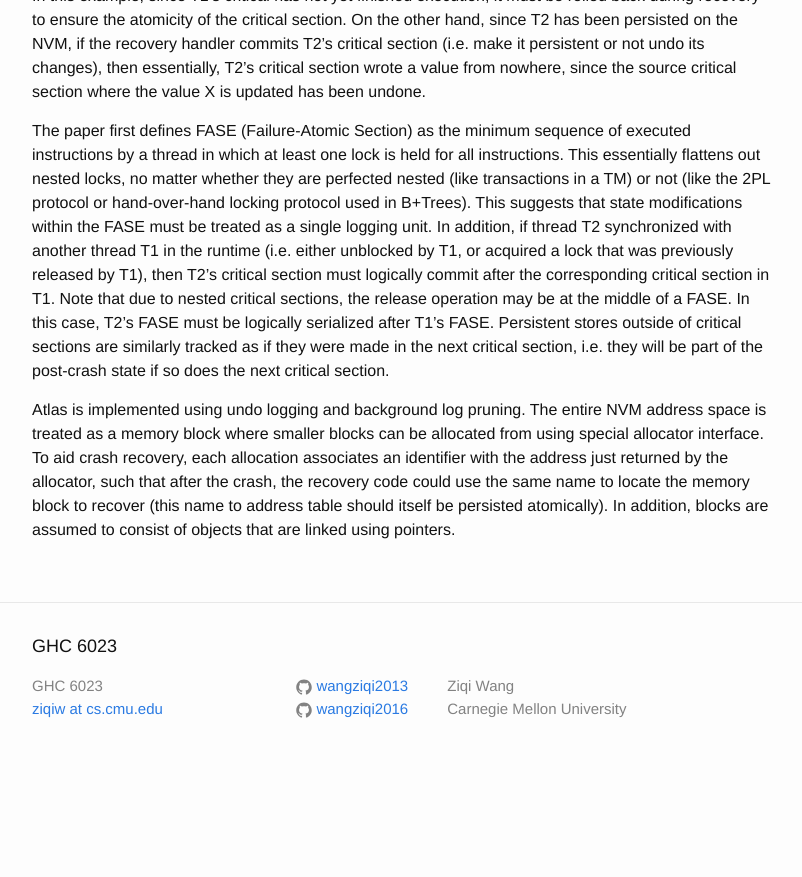
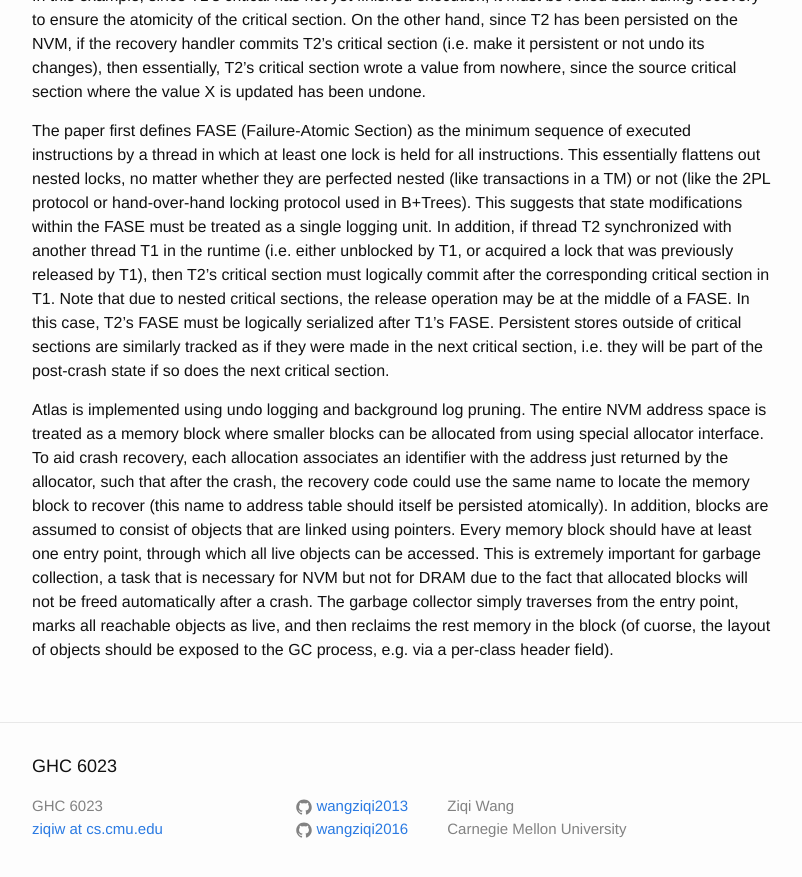
Before and after one commit to wangziqi2013/wangziqi2013.github.io, a Jekyll site: the page built from _posts/2019-08-04-atlas.markdown, in a window 1280 px wide and 900 px high, scrolled down 940 px. Shown: the top 877 px of the window, without its empty margins (238-1040 px from the left). Built offline with Jekyll 4.4.1, drawn with Linux system fonts in a browser that asks for light colours; before the commit the page ends 1720 px from its top, so only the background shows below that.

Commit message:
Adding GC

```diff
--- a/_posts/2019-08-04-atlas.markdown
+++ b/_posts/2019-08-04-atlas.markdown
@@ -50,4 +50,9 @@ Atlas is implemented using undo logging and background log pruning. The entire N
 block where smaller blocks can be allocated from using special allocator interface. To aid crash recovery, each allocation
 associates an identifier with the address just returned by the allocator, such that after the crash, the recovery code
 could use the same name to locate the memory block to recover (this name to address table should itself be persisted atomically).
-In addition, blocks are assumed to consist of objects that are linked using pointers.
+In addition, blocks are assumed to consist of objects that are linked using pointers. Every memory block should have at
+least one entry point, through which all live objects can be accessed. This is extremely important for garbage collection,
+a task that is necessary for NVM but not for DRAM due to the fact that allocated blocks will not be freed automatically
+after a crash. The garbage collector simply traverses from the entry point, marks all reachable objects as live, and then
+reclaims the rest memory in the block (of cuorse, the layout of objects should be exposed to the GC process, e.g. via
+a per-class header field).
```
